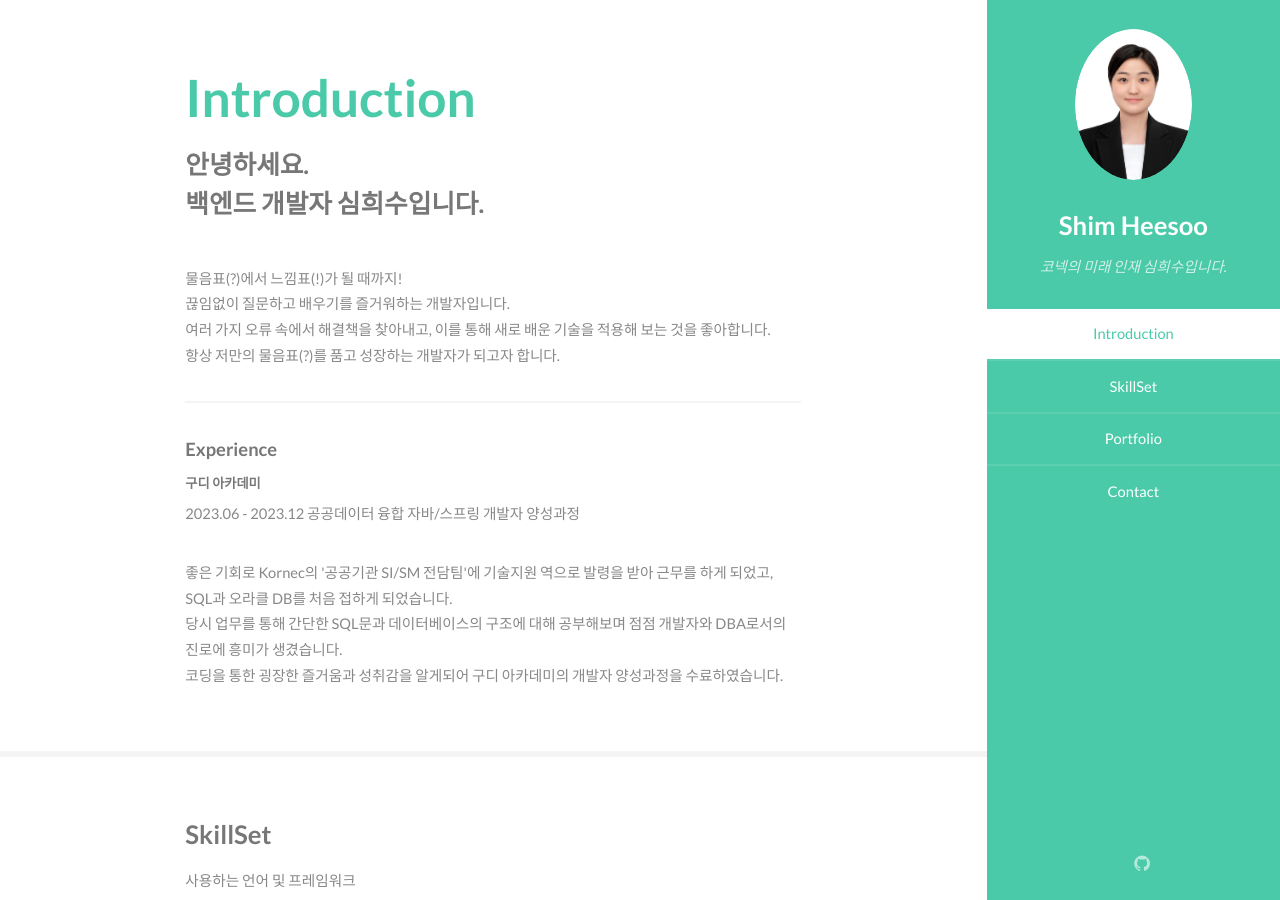
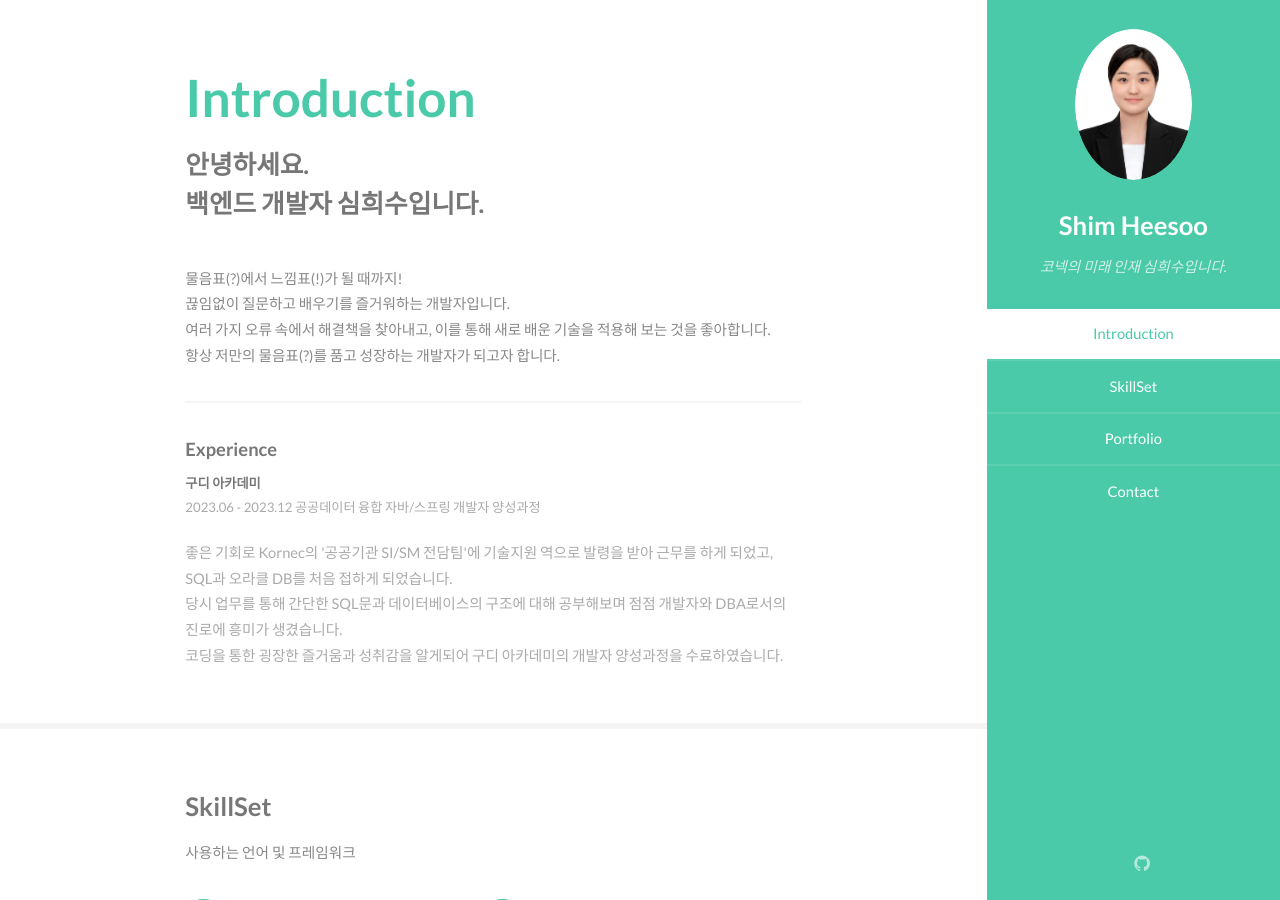
Before and after one commit to CHeessoo/CHeessoo.github.io, a Jekyll site: the page built from index.html, in a window 1280 px wide and 900 px high. Built offline with Jekyll 4.4.1, drawn with Linux system fonts in a browser that asks for light colours.

Commit message:
Update detail

```diff
--- a/index.html
+++ b/index.html
@@ -17,6 +17,7 @@ layout: default
             항상 저만의 물음표(?)를 품고 성장하는 개발자가 되고자 합니다.
         </p>
         <hr>
+        <header class="major">
             <h4>Experience</h4>
             <h5>구디 아카데미</h5>
             <p>2023.06 - 2023.12 공공데이터 융합 자바/스프링 개발자 양성과정</p>
@@ -26,6 +27,7 @@ layout: default
                 당시 업무를 통해 간단한 SQL문과 데이터베이스의 구조에 대해 공부해보며 점점 개발자와 DBA로서의 진로에 흥미가 생겼습니다.<br/>
                 코딩을 통한 굉장한 즐거움과 성취감을 알게되어 구디 아카데미의 개발자 양성과정을 수료하였습니다.
             </p>
+        </header>
         </div>
     </section>
 
```
Lines whose indentation alone changed are shown as unchanged.
